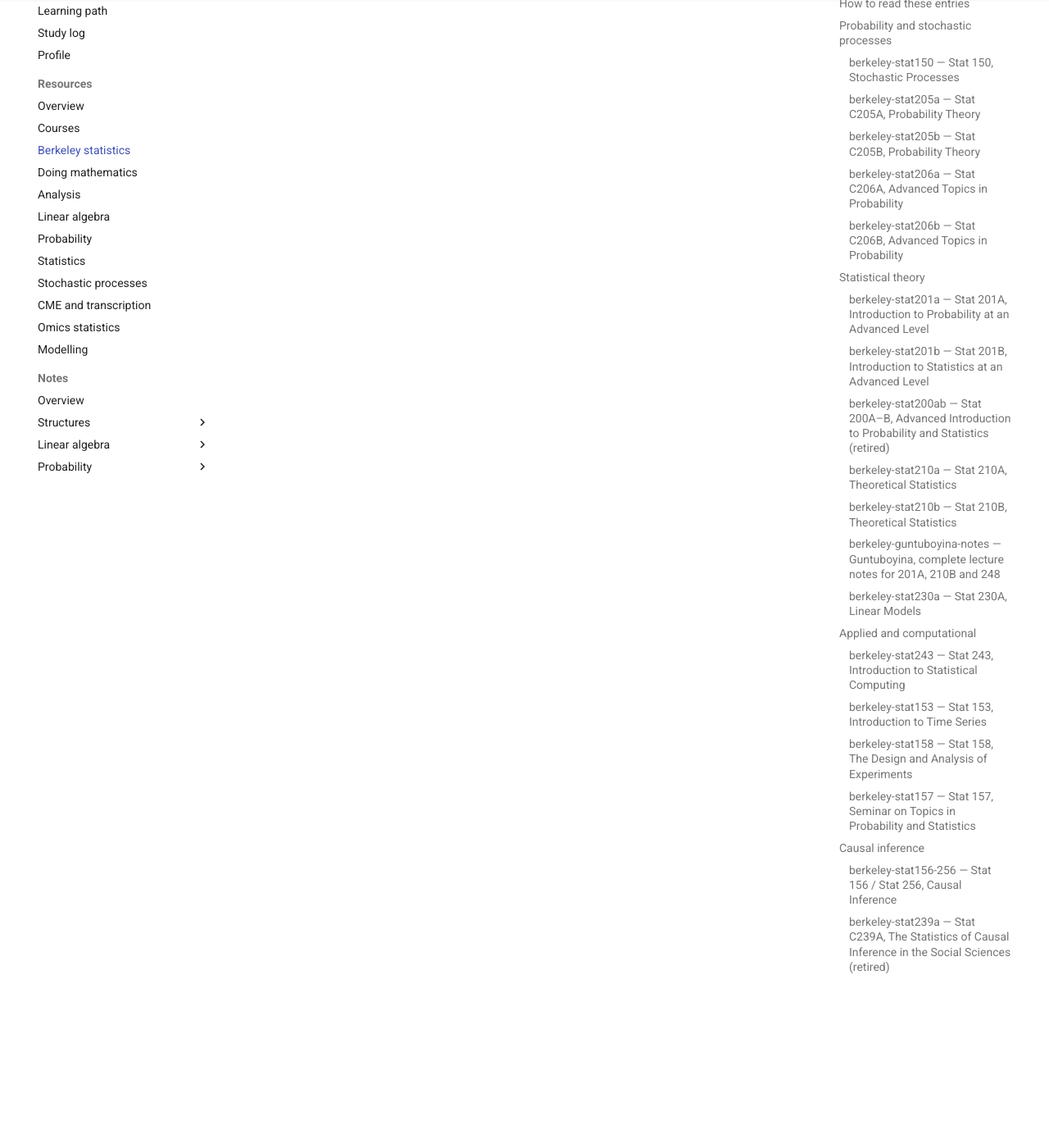
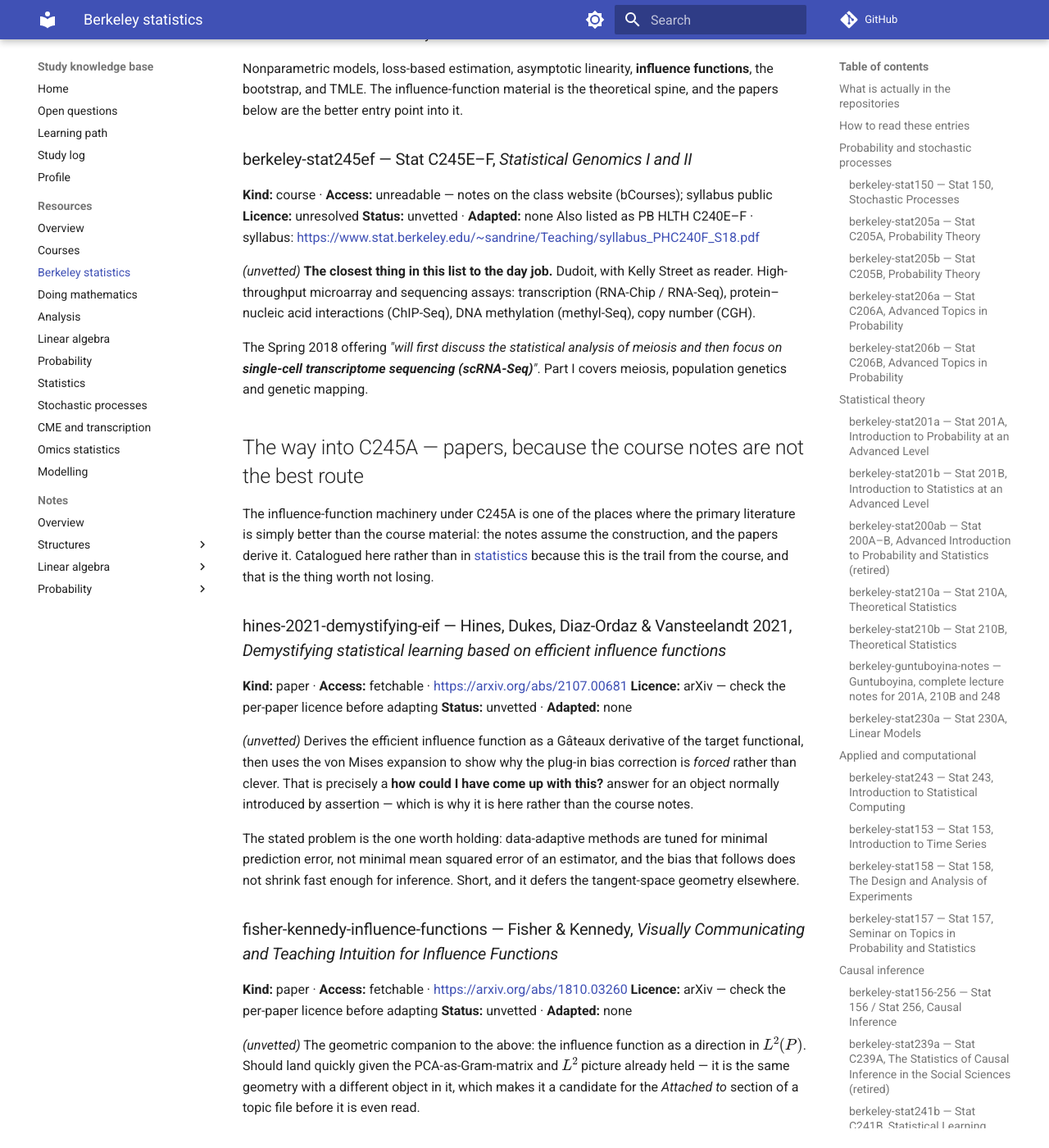
Before and after one commit to Claptar/knowledge-base, an MkDocs documentation site: the page built from docs/resources/berkeley-statistics.md, in a window 1280 px wide and 1400 px high, scrolled down 9156 px. Shown: the whole window at 82% size. Built offline with MkDocs 1.6.1 and Material for MkDocs 9.7.7, drawn with Linux system fonts in a browser that asks for light colours; comment, search, counter and statistics services are not loaded; some of the changed text lies outside the part shown.

Commit message:
Catalogue the public half of the C245 sequence and its papers

```diff
--- a/docs/resources/berkeley-statistics.md
+++ b/docs/resources/berkeley-statistics.md
@@ -308,9 +308,32 @@
 `classes.berkeley.edu`. Neither has a required textbook — *"lecture notes and references will be
 provided on the class website"*, which means bCourses.
 
-### berkeley-stat245cd — Stat C245C–D, *Computational Statistics with Applications in Biology and Medicine* { #berkeley-stat245cd }
+### berkeley-stat245c-leishi — Stat C245C, *Computational Statistics with Applications in Biology and Medicine* (Lei Shi, Fall 2021) { #berkeley-stat245c-leishi }
 
-**Kind:** course · **Access:** unreadable — notes on the class website (bCourses); syllabus public
+**Kind:** course · **Access:** local · `sources/berkeley-stat-c245c-leishi/` — 24 files: 11 lecture PDFs, 3 labs with R code, 2 homework sets **with solutions**, datasets
+**Licence:** **unresolved** — no statement on the site. Adaptations stay in `adapted-private/`
+**Status:** unvetted · **Adapted:** none
+<https://leishi-rocks.github.io/courses/ph240c/ph240c-materials.html> · [schedule](https://leishi-rocks.github.io/courses/ph240c/ph240c-schedule.html)
+
+*(unvetted)* **The one complete, public offering of a C245 course.** Lei Shi, Fall 2021, on a
+personal GitHub Pages site rather than anything the department links. Dudoit's offerings of the same
+course are on bCourses; this one is not.
+
+Lectures: GLM and SVM, empirical risk minimisation and kernel methods, metric learning, CART,
+bagging and boosting, semi-supervised learning, neural networks, streaming data in electronic
+medical records, design of experiments, adaptive clinical trials and reinforcement learning.
+Two lectures (deep learning, Mendelian randomisation) have no PDF on the schedule.
+
+**Homework with solutions is the rare part.** Most of the catalogue is notes without exercises or
+exercises without answers; this has both, plus the datasets to run them on.
+
+Note the drift in what "C245C" means: this offering is machine-learning-shaped, where Dudoit's is
+classical computational statistics. Same course code, materially different course — the year and
+instructor matter more than the number.
+
+### berkeley-stat245cd-dudoit — Stat C245C–D, *Computational Statistics with Applications in Biology and Medicine* (Dudoit) { #berkeley-stat245cd-dudoit }
+
+**Kind:** syllabus · **Access:** unreadable — notes on the class website (bCourses); syllabus public
 **Licence:** unresolved
 **Status:** unvetted · **Adapted:** none
 Also listed as PB HLTH C240C–D · syllabus: <https://www.stat.berkeley.edu/~sandrine/Teaching/syllabus_PHC240C_F18.pdf>
@@ -324,6 +347,30 @@
 
 Overlaps heavily with what is already held — PCA, HMMs, spectral methods — which makes it a
 *connective* source rather than a new one: the same machinery aimed at assay data.
+
+**Only the syllabus is reachable**, so this entry is a topic map, not material. Its value is as a
+curriculum to work through using sources that *are* public.
+
+### berkeley-stat245ab-vanderlaan — Stat C245A–B, *Modern Biostatistical Theory* and *Survival Analysis and Causality* { #berkeley-stat245ab-vanderlaan }
+
+**Kind:** course notes · **Access:** local · `sources/berkeley-stat-c245b-vanderlaan/` — 16 files
+**Licence:** **all rights reserved** — the site footer reads "© 2018-2021. All rights reserved." Adaptations stay in `adapted-private/`
+**Status:** unvetted · **Adapted:** none
+<https://vanderlaan-lab.org/teaching/>
+
+*(unvetted)* Mark van der Laan's teaching archive, and the substantial public half of the C245
+sequence. Full course notes, not syllabi: *Survival Analysis and Causality* (2004), the *Marginal
+Structural Models* lecture, *Causal Inference* (2004) with its syllabus, *Theoretical Statistics
+210B* notes with the loss-based estimation lecture, *Computational Biology* (2001), and
+*Multivariate Statistical Methods in Genomics* (2007).
+
+The notes are old and unpolished — typos, steps left half-worked. That is arguably the point: the
+reasoning is still visible rather than compressed into a theorem sequence, which is the failure
+mode a finished textbook has by construction.
+
+Nonparametric models, loss-based estimation, asymptotic linearity, **influence functions**, the
+bootstrap, and TMLE. The influence-function material is the theoretical spine, and the papers below
+are the better entry point into it.
 
 ### berkeley-stat245ef — Stat C245E–F, *Statistical Genomics I and II* { #berkeley-stat245ef }
 
@@ -339,6 +386,39 @@
 The Spring 2018 offering *"will first discuss the statistical analysis of meiosis and then focus on
 **single-cell transcriptome sequencing (scRNA-Seq)**"*. Part I covers meiosis, population genetics
 and genetic mapping.
+
+## The way into C245A — papers, because the course notes are not the best route
+
+The influence-function machinery under C245A is one of the places where the primary literature is
+simply better than the course material: the notes assume the construction, and the papers derive
+it. Catalogued here rather than in [statistics](statistics.md) because this is the trail from the
+course, and that is the thing worth not losing.
+
+### hines-2021-demystifying-eif — Hines, Dukes, Diaz-Ordaz & Vansteelandt 2021, *Demystifying statistical learning based on efficient influence functions* { #hines-2021-demystifying-eif }
+
+**Kind:** paper · **Access:** fetchable · <https://arxiv.org/abs/2107.00681>
+**Licence:** arXiv — check the per-paper licence before adapting
+**Status:** unvetted · **Adapted:** none
+
+*(unvetted)* Derives the efficient influence function as a Gâteaux derivative of the target
+functional, then uses the von Mises expansion to show why the plug-in bias correction is *forced*
+rather than clever. That is precisely a **how could I have come up with this?** answer for an object
+normally introduced by assertion — which is why it is here rather than the course notes.
+
+The stated problem is the one worth holding: data-adaptive methods are tuned for minimal prediction
+error, not minimal mean squared error of an estimator, and the bias that follows does not shrink
+fast enough for inference. Short, and it defers the tangent-space geometry elsewhere.
+
+### fisher-kennedy-influence-functions — Fisher & Kennedy, *Visually Communicating and Teaching Intuition for Influence Functions* { #fisher-kennedy-influence-functions }
+
+**Kind:** paper · **Access:** fetchable · <https://arxiv.org/abs/1810.03260>
+**Licence:** arXiv — check the per-paper licence before adapting
+**Status:** unvetted · **Adapted:** none
+
+*(unvetted)* The geometric companion to the above: the influence function as a direction in
+$L^2(P)$. Should land quickly given the PCA-as-Gram-matrix and $L^2$ picture already held — it is
+the same geometry with a different object in it, which makes it a candidate for the *Attached to*
+section of a topic file before it is even read.
 
 ### dudoit-multiple-testing-genomics — Dudoit & van der Laan, *Multiple Testing Procedures with Applications to Genomics* { #dudoit-multiple-testing-genomics }
 
```
